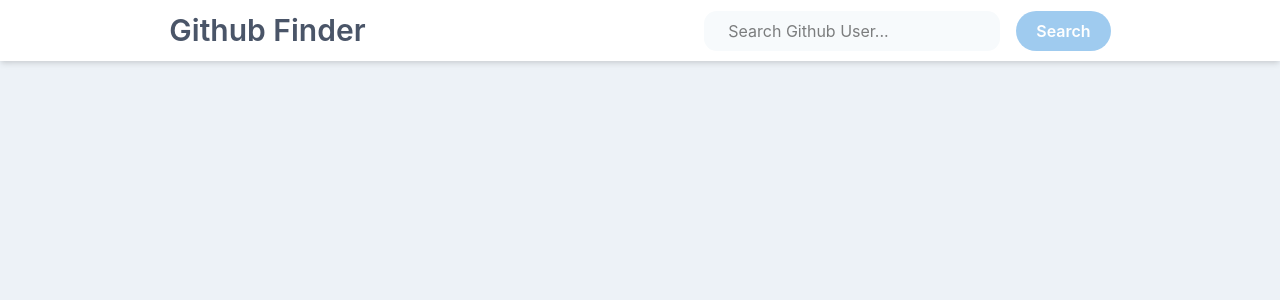
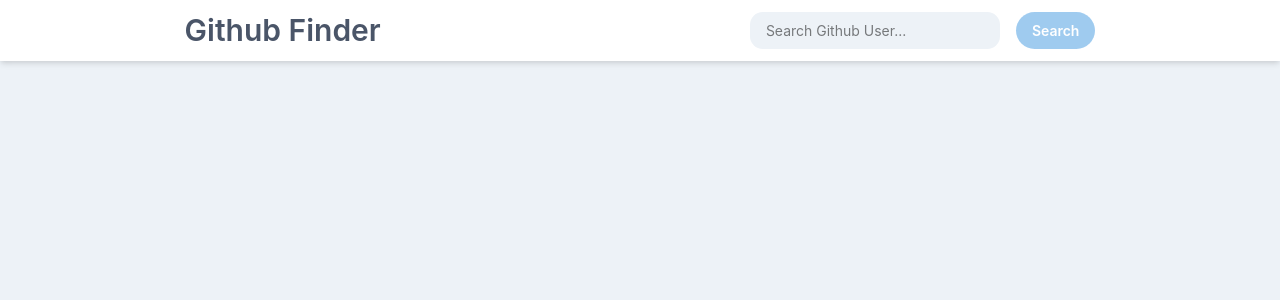
Before and after one commit to albizan/git-finder, a React (Create React App) app: page / in a window 1280 px wide. Shown: the top 300 px of the page. Built offline with nearby package versions, Linux system fonts and the light colour scheme.

Commit message:
Input and button are now linked to a form

```diff
--- a/src/components/Searchbox/Searchbox.jsx
+++ b/src/components/Searchbox/Searchbox.jsx
@@ -4,36 +4,36 @@
   const [user, setUser] = useState('')
   const [disabled, setDisabled] = useState(true)
 
-  const handleSubmit = () => {
+  const handleSubmit = (e) => {
+    e.preventDefault()
     if (user) {
       onSearch(user)
-      return
     }
   }
 
   return (
-    <div className="flex items-center justify-center">
+    <form onSubmit={handleSubmit} className="flex items-center justify-center text-xs sm:text-sm">
       <input
         value={user}
-        onChange={e => {
+        onChange={(e) => {
           setUser(e.target.value)
           const isDisabled = e.target.value === '' ? true : false
           setDisabled(isDisabled)
         }}
         placeholder="Search Github User..."
-        className="outline-none focus:shadow-outline focus:bg-white bg-gray-100 rounded-lg px-6 py-2"
-        type="text"
+        className="focus:shadow-outline focus:bg-white bg-gray-200 rounded-lg px-4 py-2"
+        type="search"
       />
       <button
-        type="button"
-        disabled={disabled && true}
-        onClick={handleSubmit}
-        className={`rounded-full bg-blue-500 hover:bg-blue-700 ouline-none text-white font-semibold px-5 py-2 ml-4 ${disabled &&
+        type="submit"
+        disabled={disabled}
+        onKey
+        className={`rounded-full bg-blue-500 hover:bg-blue-700 text-white font-semibold px-4 py-2 ml-4 ${disabled &&
           'opacity-50 cursor-not-allowed'}`}
       >
         Search
       </button>
-    </div>
+    </form>
   )
 }
 
```
